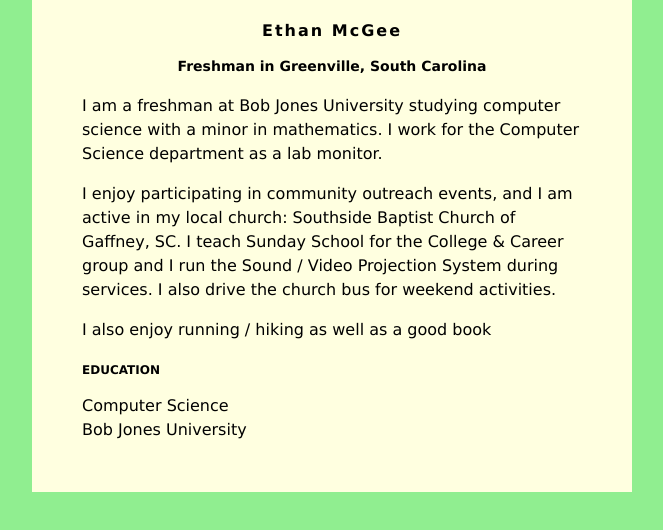
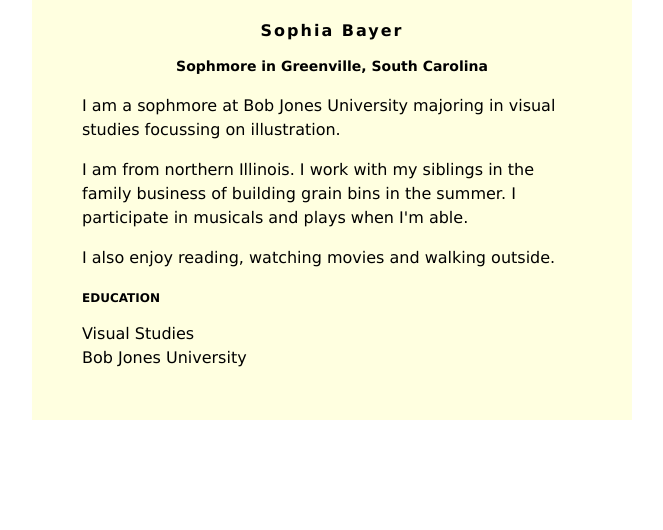
Before and after one commit to aNOMymo/aNOMymo.github.io, a plain HTML site: page index.html in a window 1280 px wide. Shown: the whole page, without its empty margins (308-971 px from the left). Drawn offline with Linux system fonts and the light colour scheme.

Commit message:
Update index.html

```diff
--- a/index.html
+++ b/index.html
@@ -2,7 +2,7 @@
 <head>
 <style>
 body {
-    background: lightgreen;
+    background: lightpurple;
     font-family: Verdana;
 }
 #content {
@@ -30,19 +30,19 @@
 </head>
 <body>
     <div id="content">
-        <h1>Ethan McGee</h1>
-        <h2>Freshman in Greenville, South Carolina</h2>
+        <h1>Sophia Bayer</h1>
+        <h2>Sophmore in Greenville, South Carolina</h2>
 
-         <p>I am a freshman at Bob Jones University studying computer science with a minor in mathematics. I work for the Computer Science department as a lab monitor.</p>
+         <p>I am a sophmore at Bob Jones University majoring in visual studies focussing on illustration.</p>
          <p>
-            I enjoy participating in community outreach events, and I am active in my local church: Southside Baptist Church of Gaffney, SC.  I teach Sunday School for the College &amp; Career group and I run the Sound / Video Projection System during services.  I also drive the church bus for weekend activities.
+            I am from northern Illinois.  I work with my siblings in the family business of building grain bins in the summer.   I participate in musicals and plays when I'm able.
          </p>
          <p>
-            I also enjoy running / hiking as well as a good book
+            I also enjoy reading, watching movies and walking outside.
          </p>
 
         <h3>EDUCATION</h3>
-        Computer Science<br>
+        Visual Studies<br>
         Bob Jones University
     </div>
 
```
